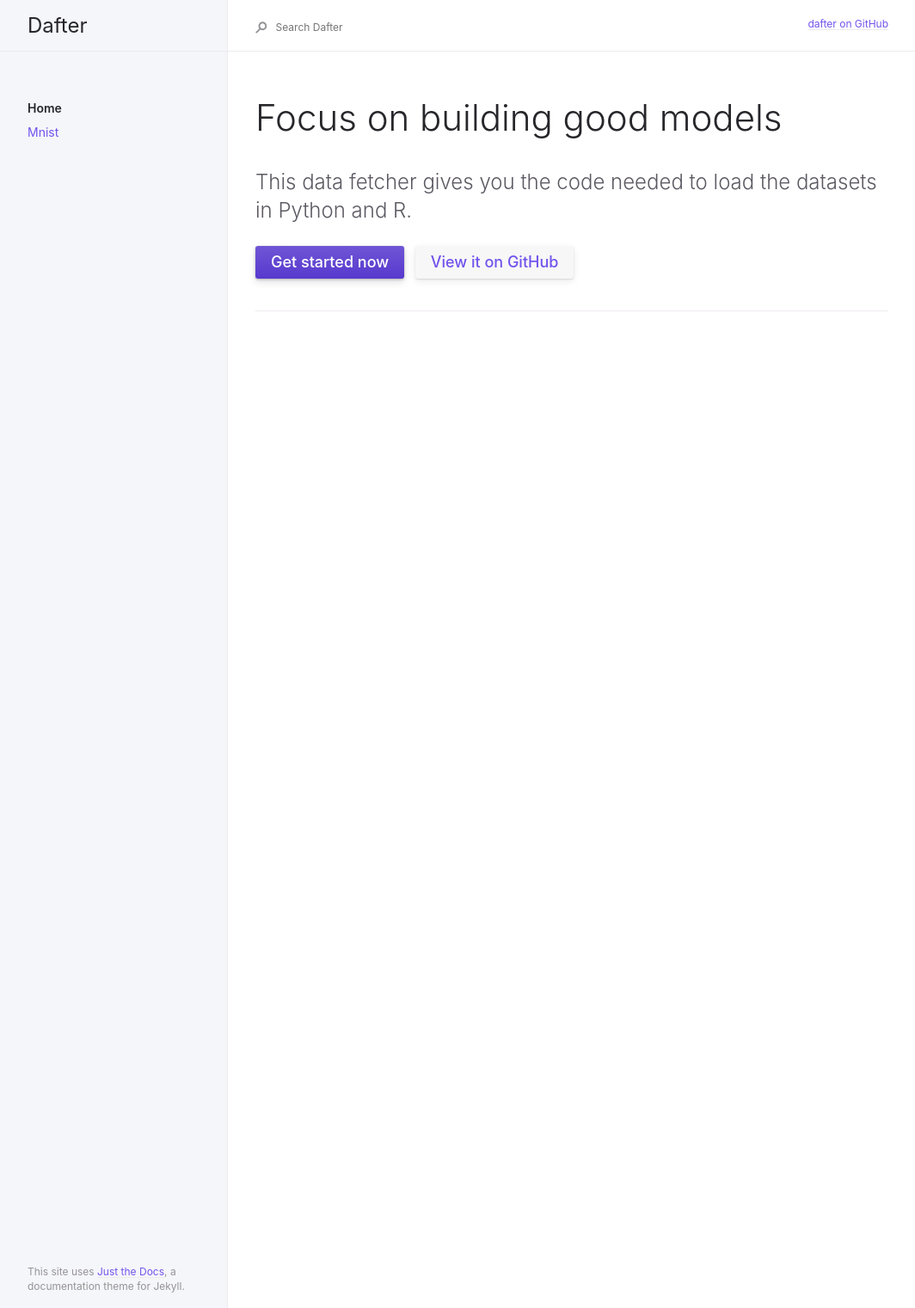
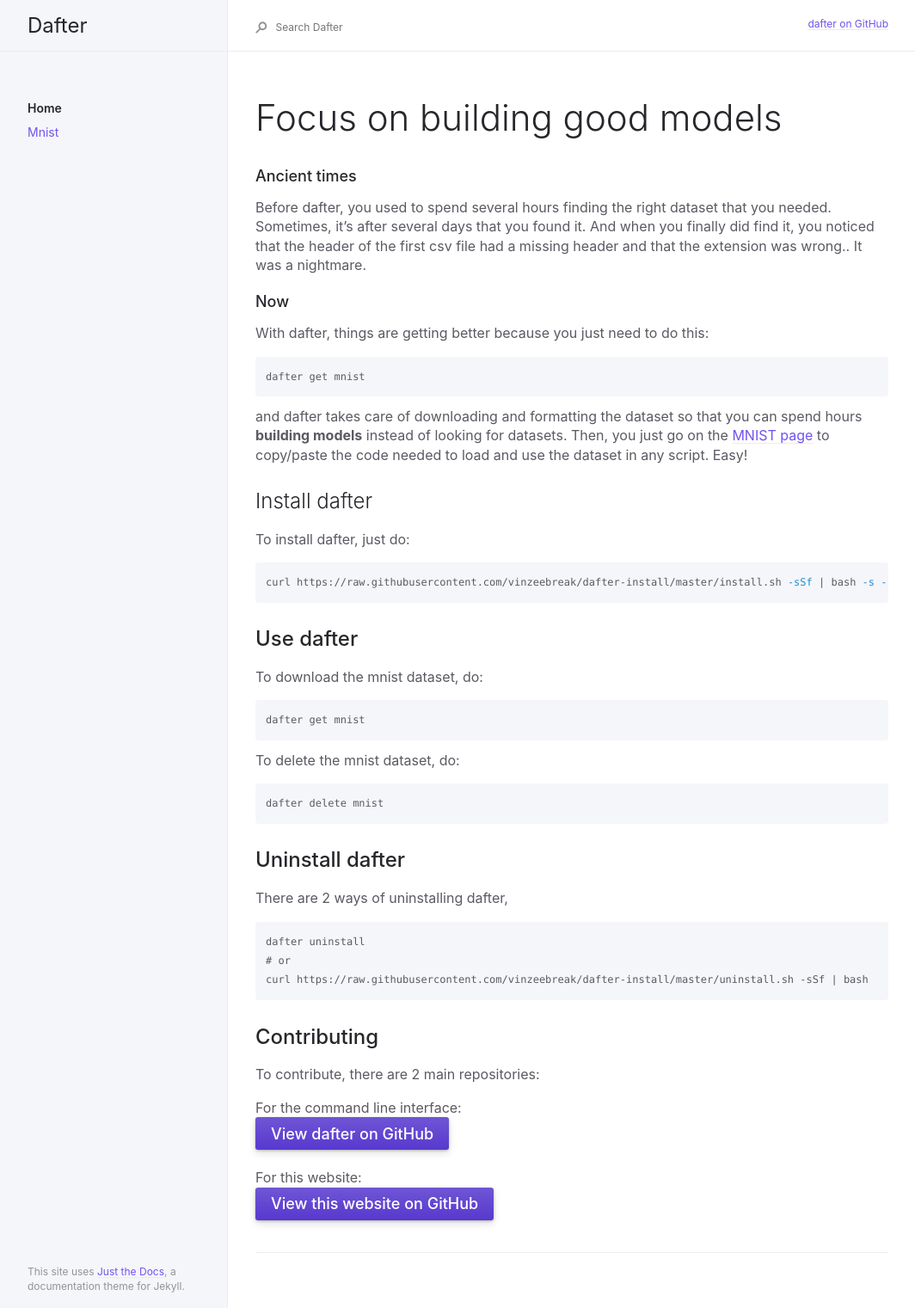
Before and after one commit to vhoulbreque/dafter-loader, a Jekyll site: the page built from index.md, in a window 1280 px wide. Shown: the whole page at 86% size, without its empty margins (91-1155 px from the left). Built offline with Jekyll 4.4.1, drawn with Linux system fonts in a browser that asks for light colours.

Commit message:
Add long description to index.md

````diff
--- a/index.md
+++ b/index.md
@@ -9,9 +9,61 @@ permalink: /
 # Focus on building good models
 {: .fs-9 }
 
-This data fetcher gives you the code needed to load the datasets in Python and R.
+### Ancient times
+
+Before dafter, you used to spend several hours finding the right dataset that you needed. Sometimes, it's after several days that you found it. And when you finally did find it, you noticed that the header of the first csv file had a missing header and that the extension was wrong..
+It was a nightmare.
+
+### Now
+
+With dafter, things are getting better because you just need to do this:
+
+```bash
+dafter get mnist
+```
+
+and dafter takes care of downloading and formatting the dataset so that you can spend hours **building models** instead of looking for datasets. Then, you just go on the [MNIST page](https://vinzeebreak.github.io/dafter-loader/docs/mnist/) to copy/paste the code needed to load and use the dataset in any script.
+Easy!
+
 {: .fs-6 .fw-300 }
 
-[Get started now](#getting-started){: .btn .btn-primary .fs-5 .mb-4 .mb-md-0 .mr-2 } [View it on GitHub](https://github.com/vinzeebreak/dafter){: .btn .fs-5 .mb-4 .mb-md-0 }
+## Install dafter
+
+To install dafter, just do:
+```bash
+curl https://raw.githubusercontent.com/vinzeebreak/dafter-install/master/install.sh -sSf | bash -s -- --up-to-date
+```
+
+## Use dafter
+
+To download the mnist dataset, do:
+```
+dafter get mnist
+```
+
+To delete the mnist dataset, do:
+```
+dafter delete mnist
+```
+
+## Uninstall dafter
+
+There are 2 ways of uninstalling dafter,
+
+```
+dafter uninstall
+# or
+curl https://raw.githubusercontent.com/vinzeebreak/dafter-install/master/uninstall.sh -sSf | bash
+```
+
+## Contributing
+
+To contribute, there are 2 main repositories:
+
+For the command line interface:
+  [View dafter on GitHub](https://github.com/vinzeebreak/dafter){: .btn .btn-primary .fs-5 .mb-4 .mb-md-0 .mr-2 }
+
+For this website:
+  [View this website on GitHub](https://github.com/vinzeebreak/dafter-loader){: .btn .btn-primary .fs-5 .mb-4 .mb-md-0 .mr-2 }
 
 ---
````
